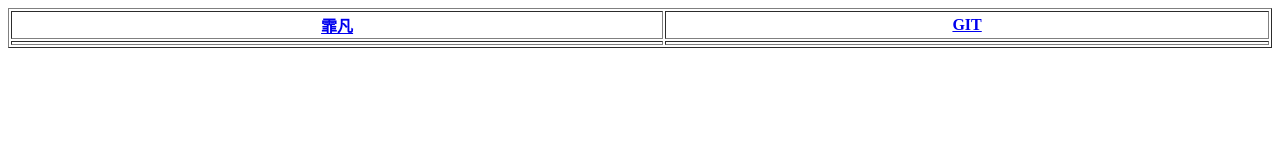
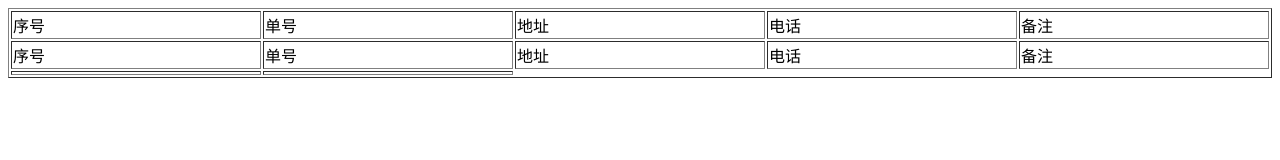
Before and after one commit to hexincn/hexincn.github.io, a plain HTML site: page jianwangzhidaquan/kuaidi.html in a window 1280 px wide. Drawn offline with Linux system fonts and the light colour scheme.

Commit message:
Update kuaidi.html

```diff
--- a/jianwangzhidaquan/kuaidi.html
+++ b/jianwangzhidaquan/kuaidi.html
@@ -14,9 +14,19 @@
  <table width="100%"  height:100% border="1" align="center">   <!--如下定义表格-->
 
 <tr>
+<td>序号</td>
+<td>单号</td>
+ <td>地址</td>
+<td>电话</td>
+ <td>备注</td>
+</tr>
 
- <th><a href="http://bbs.crsky.com/index.php">霏凡</a></th>
-<th><a href="https://github.com">GIT</a></th>
+  <tr>
+<td>序号</td>
+<td>单号</td>
+ <td>地址</td>
+<td>电话</td>
+ <td>备注</td>
 </tr>
 
 <tr align="center">
```
